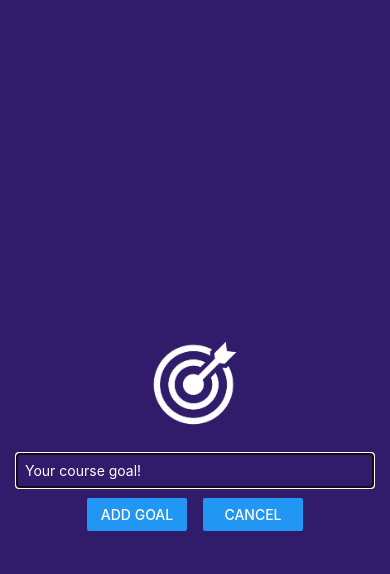
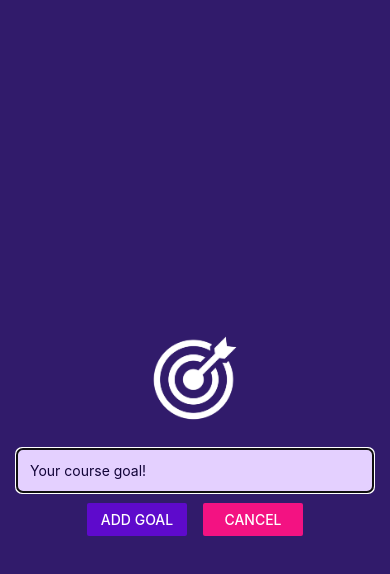
Before and after one commit to rayanaradha/React-Native-Test-app, a React Native app: screen / in a window 390 px wide. Both pictures are taken after a click on the button "ADD NEW GOAL". Shown: the top 574 px of the page. Built offline with nearby package versions, Linux system fonts and the light colour scheme.

Commit message:
adding styles

```diff
--- a/components/GoalInput.js
+++ b/components/GoalInput.js
@@ -38,10 +38,10 @@ export default function GoalInput(props) {
         />
         <View style={styles.ButtonContainer}>
           <View style={styles.Button}>
-            <Button title="Add Goal" onPress={onAddGoalHandler} />
+            <Button title="Add Goal" onPress={onAddGoalHandler}  color="#5e0acc"/>
           </View>
           <View style={styles.Button}>
-            <Button title="Cancel" onPress={onCloseGoalHandler} />
+            <Button title="Cancel" onPress={onCloseGoalHandler}  color="#f31282"/>
           </View>
         </View>
       </View>
@@ -60,9 +60,11 @@ const styles = StyleSheet.create({
   TextInput: {
     borderWidth: 1,
     width: '100%',
-    borderColor: '#cccccc',
-    padding: 8,
-    color: 'white'
+    borderColor: '#e4d0ff',
+    backgroundColor: '#e4d0ff',
+    borderRadius: 6,
+    padding: 13,
+    color: '#120438',
   },
   ButtonContainer: {
     flexDirection: 'row',
--- a/components/GoalPage.js
+++ b/components/GoalPage.js
@@ -2,6 +2,7 @@ import { useState } from 'react';
 import GoalItem from './GoalItem';
 import GoalInput from './GoalInput';
 import { StyleSheet, View, FlatList, Button } from 'react-native';
+import { StatusBar } from 'react-native';
 
 export default function GoalPage() {
   const [goalList, setGoalList] = useState([]);
@@ -26,6 +27,8 @@ export default function GoalPage() {
   }
 
   return (
+    <>
+    <StatusBar style='light'/>
     <View style={styles.appContainer}>
       <Button
         title="Add New Goal"
@@ -43,6 +46,7 @@ export default function GoalPage() {
         />
       </View>
     </View>
+    </>
   );
 }
 
@@ -51,8 +55,10 @@ const styles = StyleSheet.create({
     paddingTop: 50,
     paddingHorizontal: 16,
     flex: 1,
+    backgroundColor: '#1e085a'
   },
   Listcontainer: {
     flex: 5,
+    paddingTop: 30,
   },
 });
```
